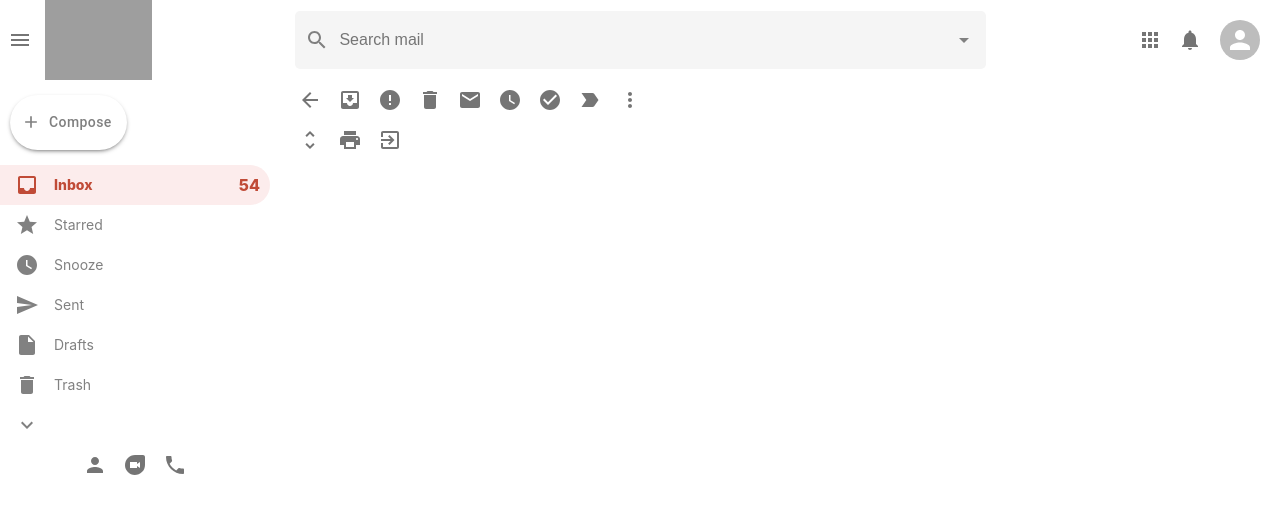
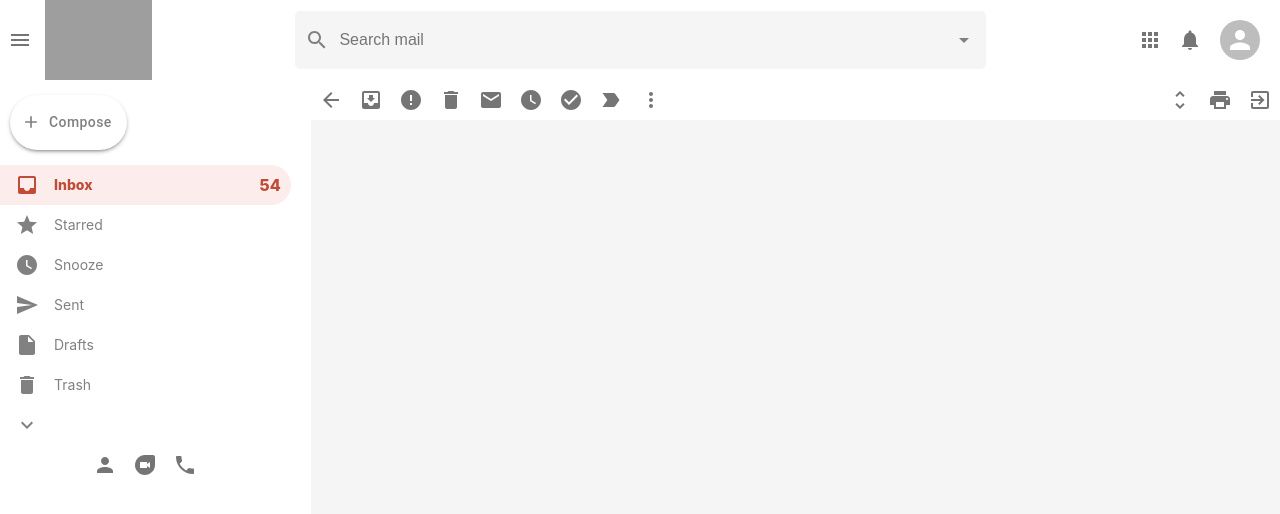
Before and after one commit to kennethtran590/gmail-clone-react, a React (Create React App) app: page /mail in a window 1280 px wide. Shown: the top 514 px of the page. Built offline with nearby package versions, Linux system fonts and the light colour scheme; grey boxes are pictures that could not be loaded.

Commit message:
Updated styling for mail component

```diff
--- a/src/Mail.css
+++ b/src/Mail.css
@@ -0,0 +1,14 @@
+.mail {
+    flex: 1;
+    background-color: whitesmoke;
+}
+
+.mail__tools {
+    display: flex;
+    justify-content: space-between;
+    background-color: white;
+}
+
+.mail__toolsLeft {
+    display: flex;
+}
```
